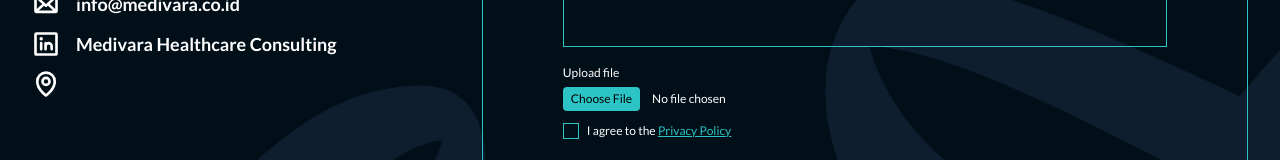
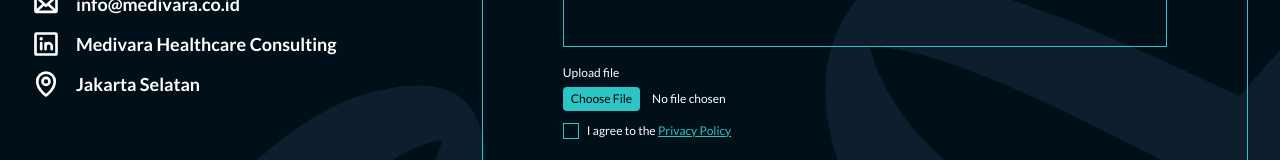
Before and after one commit to instep-dev/medivara, a Next.js app: page /en in a window 1280 px wide. Shown: the part 7107-7267 px from the top of the page. Built offline with nearby package versions, Linux system fonts and the light colour scheme.

Commit message:
Enable address display in ContactSection
Uncomment address mapping in ContactSection component.

```diff
--- a/components/ContactSection.tsx
+++ b/components/ContactSection.tsx
@@ -110,11 +110,11 @@ export default function ContactSection({ dict }: { dict: ContactDict }) {
               <div className="flex items-start gap-3 transition-colors sm:gap-4">
                 <MapPin size={28} weight="bold" className="shrink-0" />
                 <address className="not-italic">
-                  {/* {contactInfo.address.map((line) => (
+                {contactInfo.address.map((line) => (
                   <span key={line} className="block">
                     {line}
                   </span>
-                ))} */}
+                ))}
                 </address>
               </div>
             </div>
```
